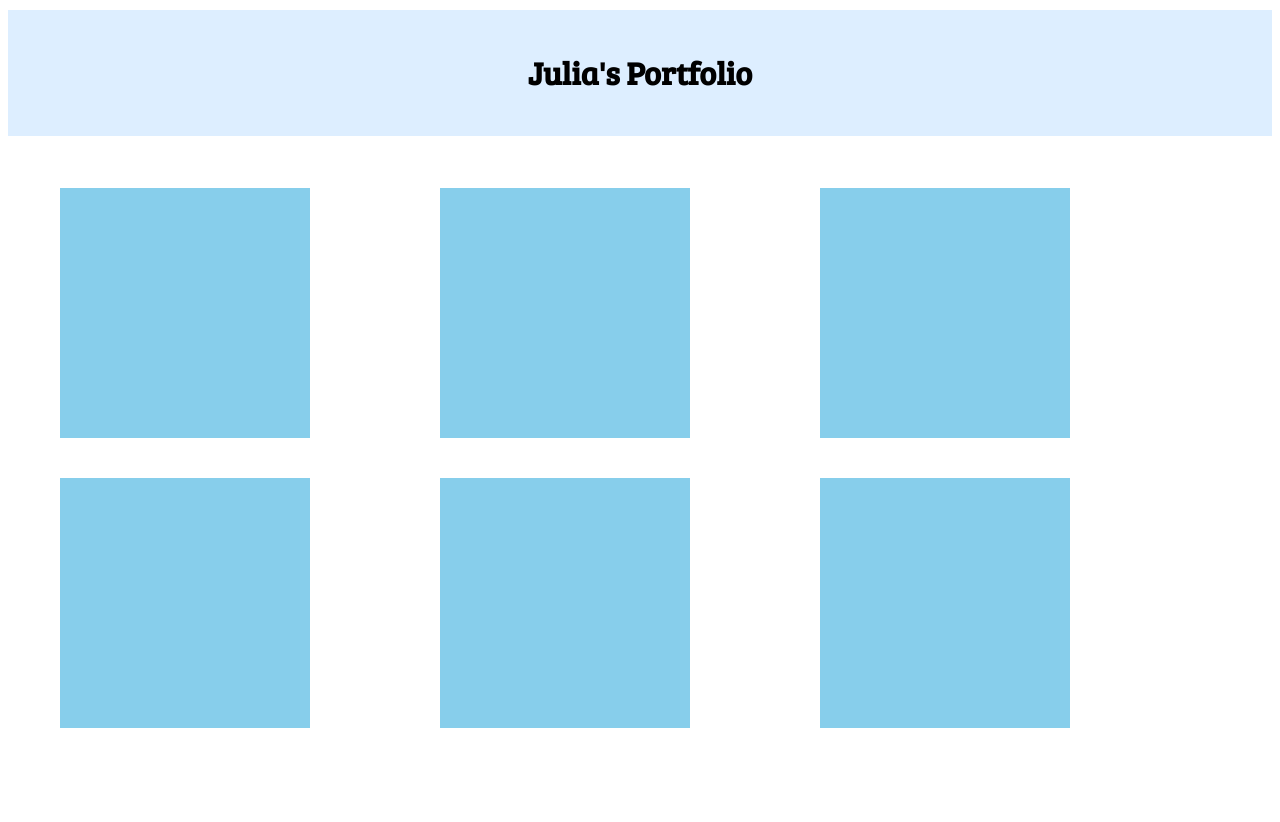
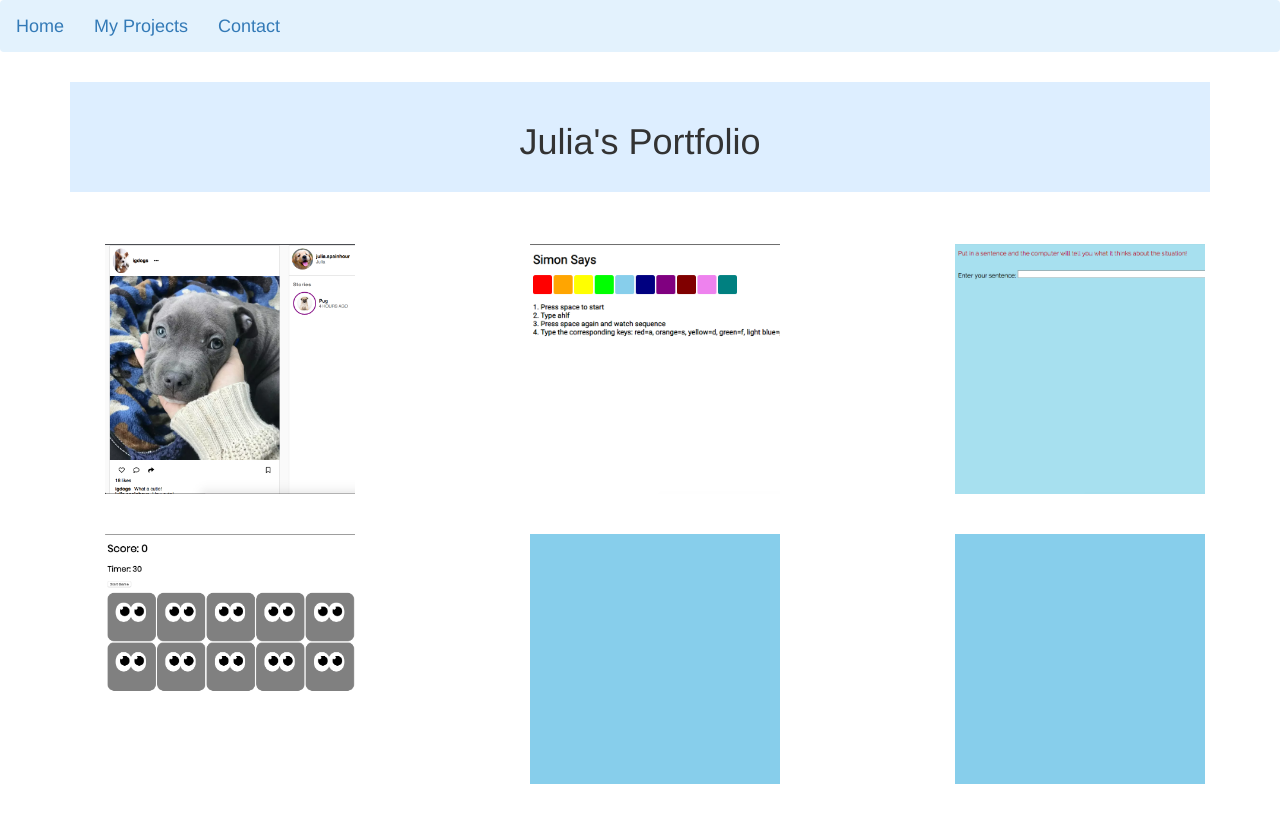
Before and after one commit to jules317/jules317.github.io, a plain HTML site: page index.html in a window 1280 px wide. Before the commit the page ends 800 px from the top, so only its background shows below. Drawn offline with nearby package versions, Linux system fonts and the light colour scheme.

Commit message:
Adding Project Pics

```diff
--- a/index.html
+++ b/index.html
@@ -2,16 +2,30 @@
   <link href="https://fonts.googleapis.com/css?family=Bree+Serif" rel="stylesheet">
   <link href="https://fonts.googleapis.com/css?family=Assistant" rel="stylesheet">
   <link rel="stylesheet" href="main.css">
+  <link rel="stylesheet" href="https://maxcdn.bootstrapcdn.com/bootstrap/3.3.7/css/bootstrap.min.css" integrity="sha384-BVYiiSIFeK1dGmJRAkycuHAHRg32OmUcww7on3RYdg4Va+PmSTsz/K68vbdEjh4u" crossorigin="anonymous">
+  <script
+  src="https://code.jquery.com/jquery-3.3.1.min.js"
+  integrity="sha256-FgpCb/KJQlLNfOu91ta32o/NMZxltwRo8QtmkMRdAu8="
+  crossorigin="anonymous"></script>
 </head>
 <body>
+  <nav class="navbar navbar-light" style="background-color: #e3f2fd;">
+    <div class="nav-center">
+  <a class="navbar-brand" href="#">Home</a>
+  <a class="navbar-brand" href="#">My Projects</a>
+  <a class="navbar-brand" href="#">Contact</a>
+  </div>
+</nav>
   <div class="container">
     <div class="header">
   <h1>Julia's Portfolio</h1>
     </div>
     <div class="container space-top">
       <div class="all-projects">
-        <div class="project project-1"></div>
-        <div class="project project-2"></div>
+        <div class="project project-1">
+      </div>
+        <div class="project project-2">
+        </div>
         <div class="project project-3"></div>
         <div class="project project-4"></div>
         <div class="project project-5"></div>
--- a/main.css
+++ b/main.css
@@ -28,3 +28,15 @@ h2{font-family: 'Assistant', sans-serif;}
   background-size: cover;
   background-repeat: no-repeat;
 }
+.project-1 {
+  background-image: url("Portfolio-pics/instagram-photo.png");
+}
+.project-2 {
+  background-image: url("Portfolio-pics/simon-says.png");
+}
+.project-3 {
+  background-image: url("Portfolio-pics/computer-thinks.png")
+}
+.project-4 {
+  background-image: url("Portfolio-pics/whack-a-mole.png")
+}
```
Also changed, not shown: Portfolio-pics/computer-thinks.png (added), Portfolio-pics/instagram-photo.png (added), Portfolio-pics/simon-says.png (added), Portfolio-pics/whack-a-mole.png (added), 1 other file.
